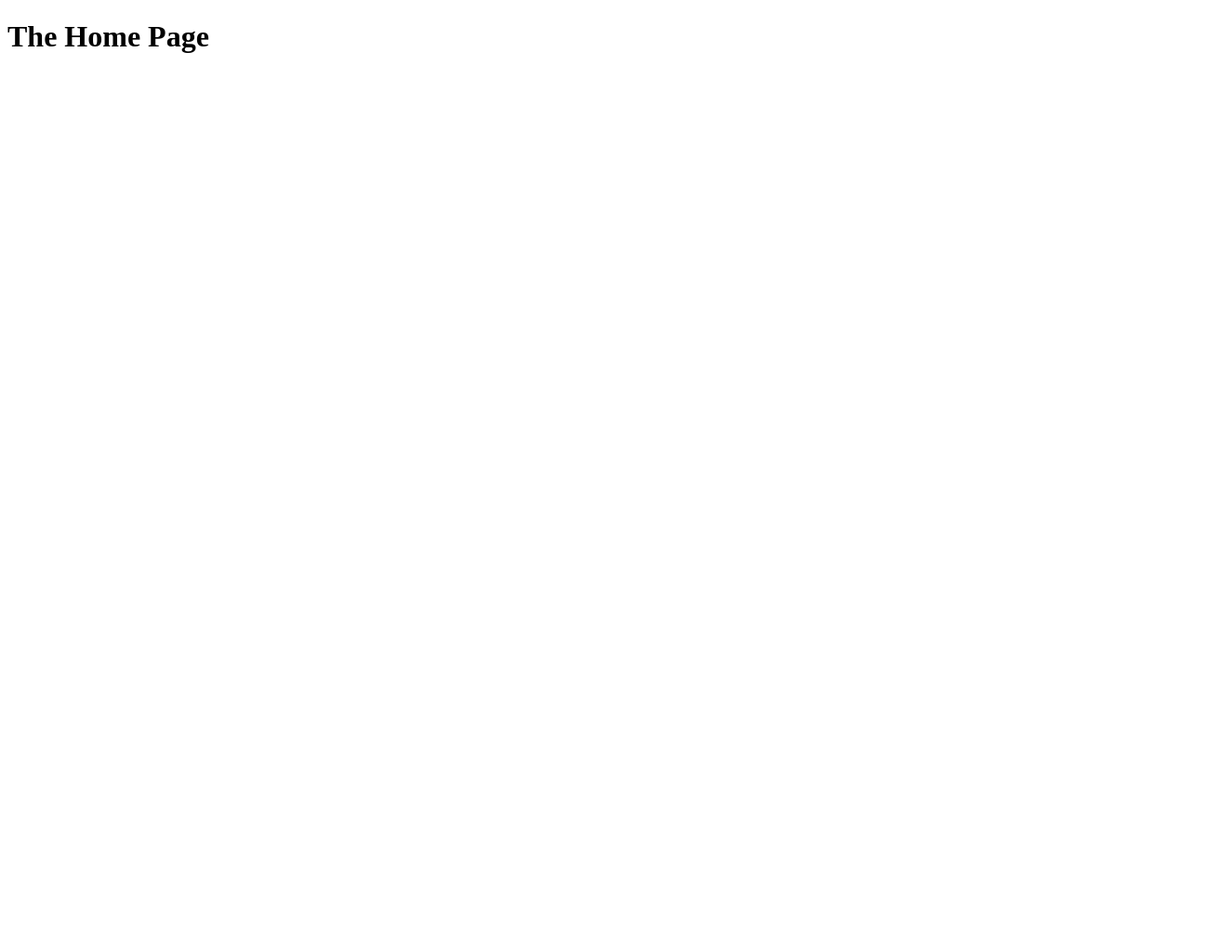
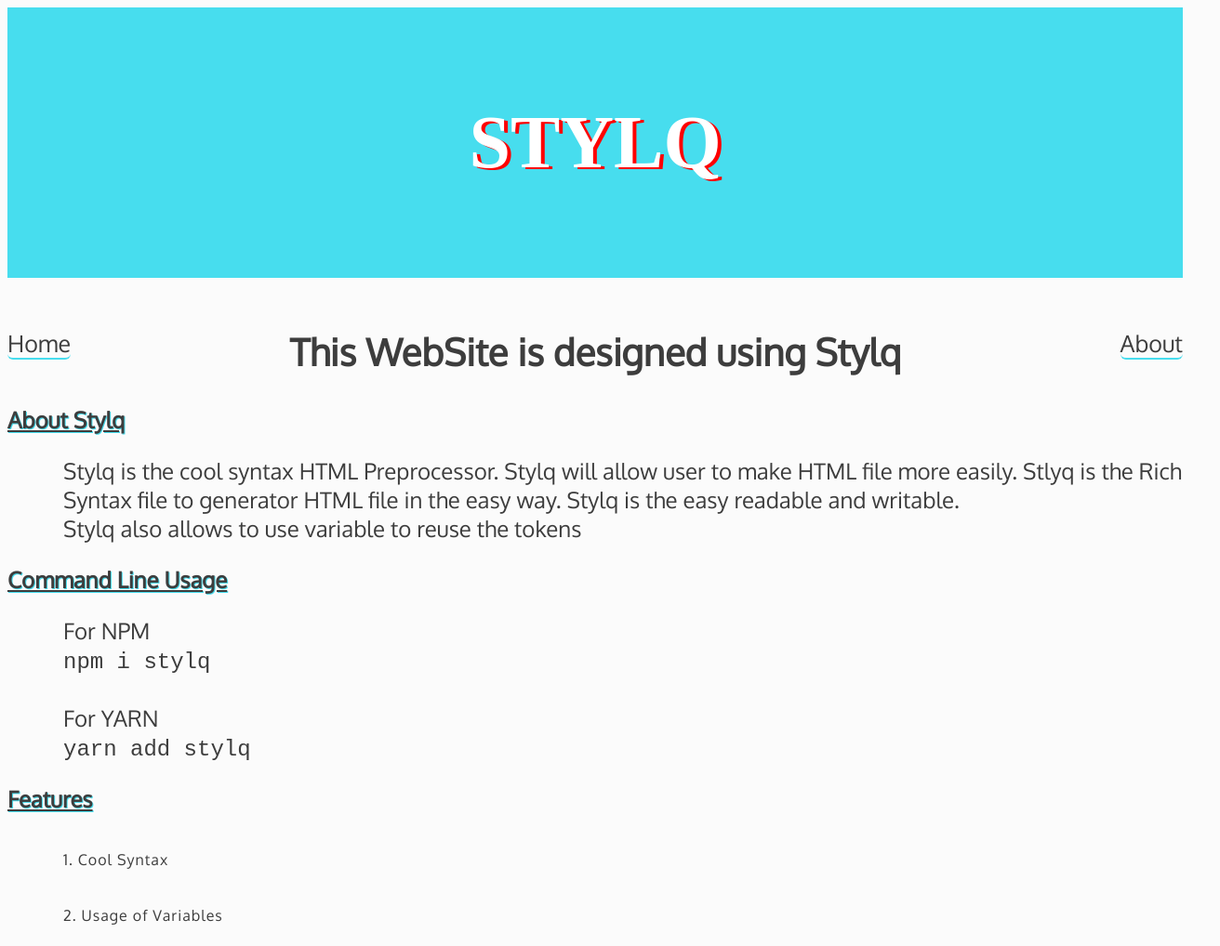
Before and after one commit to aj1thkr1sh/stylq-example, a website: page views/index.html in a window 1280 px wide. Shown: the whole page at 93% size, 1312 px wide, since content can reach past the window. Before the commit the page ends 800 px from the top, so only its background shows below. Drawn offline with Linux system fonts and the light colour scheme; a web font is replaced by a local one.

Commit message:
Add files via upload

```diff
--- a/app.js
+++ b/app.js
@@ -13,11 +13,12 @@ const express = require('express');
 const app = express();
 const stylq = require('stylq');
 const routesController = require('./controllers/routesController');
+const preprocessor = require('./preprocessor');
 
-stylq.processAndSend('./preprocessor/index.stylq','./views/index.html');
-stylq.processAndSend('./preprocessor/about.stylq','./views/about.html');
+preprocessor.make();
 
 app.use(express.static('./public'));
 routesController(app);
+
 app.listen(80);
 console.log('Server On......');
--- a/public/assets/styles.css
+++ b/public/assets/styles.css
@@ -1,19 +1,92 @@
+@import url('https://fonts.googleapis.com/css?family=Oxygen');
+@import url('https://fonts.googleapis.com/css?family=Grand+Hotel');
+@import url('https://fonts.googleapis.com/css?family=Kumar+One+Outline');
+@import url('https://fonts.googleapis.com/css?family=Cabin|Inconsolata|Nunito|Nunito+Sans|Pacifico|Quicksand|Rubik|VT323');
+@import url('https://fonts.googleapis.com/css?family=Montserrat');
+@import url('https://fonts.googleapis.com/css?family=Righteous');
+@import url('https://fonts.googleapis.com/css?family=Monoton');
+@import url('https://fonts.googleapis.com/css?family=Lobster+Two');
+@import url('https://fonts.googleapis.com/css?family=Allerta');
+@import url('https://fonts.googleapis.com/css?family=Rambla');
+@import url('https://fonts.googleapis.com/css?family=Elsie');
+@import url('https://fonts.googleapis.com/css?family=Viga');
+@import url('https://fonts.googleapis.com/css?family=Skranji');
+@import url('https://fonts.googleapis.com/css?family=Marmelad');
+@import url('https://fonts.googleapis.com/css?family=Rosario');
 body{
-    background: #0d1521;
-    font-family: tahoma;
-    color: #989898;
+    background: #fbfbfb;
+    font-family: 'Oxygen', sans-serif;
+    color:  #3d3d3d;
 }
 
-input[type="text"]{
-    width: 70%;
-    padding: 20px;
-    background:#181c22;
-    border: 0;
-    float: left;
-    font-size: 20px;
-    color: #989898;
+h1.grand{
+  font-family: 'Rosario';
+  margin-top: 0px;
+  text-shadow: 4px 2px #ff0000;
+  text-align: center;
+  font-size: 80px;
+  background-color:  #47ddee;
+  padding-top: 100px;
+  padding-bottom: 100px;
+  color: white;
 }
 
+h2.main-title{
+  font-size: 40px;
+  text-align: center;
+}
+h2.sub-title{
+  text-align: left;
+  text-decoration: underline;
+  text-shadow: 1px 1px #47ddee;
+}
+p.description{
+  margin-left: 60px;
+  max-width: 100%;
+  font-size: 24px;
+}
+.floating-background{
+  border-bottom: 2px solid #47ddee;
+  border-radius: 6px;
+  transition-property: border-radius;
+  transition-duration: 0.1s;
+  transition-timing-function: linear;
+  font-size: 25px;
+}
+.floating-background:hover {
+  border-bottom: 5px solid #47ddee;
+}
+.left-content{
+  float: left;
+  text-decoration: none;
+  transform: scale(1);
+  transition: all 0.2s ease-in-out 0.2s;
+}
+a {
+    color: inherit;
+    text-decoration: none;
+}
+.left-content:hover{
+  position: relative;
+  padding-left: 25px;
+
+}
+.right-content{
+  float: right;
+  text-decoration: none;
+  transform: scale(1);
+  transition: all 0.2s ease-in-out 0.2s;
+}
+.right-content:hover{
+  position: relative;
+  padding-right: 25px;
+
+}
+@media only screen and (max-width: 600px) {
+    p.description{
+        margin-left: 0px;
+    }
+}
 button{
     padding: 20px;
     width: 30%;
@@ -28,27 +101,10 @@ button{
 
 ul{
     list-style-type: none;
-    padding: 0;
-    margin: 0;
 }
 
 li{
     width: 100%;
     padding: 20px;
-    box-sizing: border-box;
-    font-family: arial;
-    font-size: 20px;
-    cursor: pointer;
     letter-spacing: 1px;
 }
-
-li:hover{
-    text-decoration: line-through;
-    background: rgba(0,0,0,0.2);
-}
-
-h1{
-    background: url(./logo.png) no-repeat center;
-    margin-bottom: 0;
-    text-indent: -10000px;
-}
--- a/views/index.html
+++ b/views/index.html
@@ -2,12 +2,69 @@
 <html>
     <head>
         <title>
-            The Page
+            Stlyq
         </title>
+        <link rel="stylesheet" type="text/css" href="/assets/styles.css" />
     </head>
     <body>
-        <h1>
-            The Home Page
+        <h1 class="grand">
+            STYLQ
         </h1>
+        <div class="left-content floating-background">
+          <a href="/">
+            Home
+          </a>
+        </div>
+        <div class="right-content floating-background">
+          <a href="/about">
+            About
+          </a>
+        </div>
+        <h2 class="main-title">
+          This WebSite is designed using Stylq
+        </h2>
+        <h2 class="sub-title">
+          About Stylq
+        </h2>
+        <p class="description">
+          Stylq is the cool syntax HTML Preprocessor. Stylq will allow user to make HTML file more easily. Stlyq is the Rich Syntax file to generator HTML file in the easy way. Stylq is the easy readable and writable.
+          <br />
+          Stylq also allows to use variable to reuse the tokens
+        </p>
+        <h2 class="sub-title">
+          Command Line Usage
+        </h2>
+        <p class="description">
+
+          For
+          <a href="https://www.npmjs.com/package/stylq">
+            NPM
+          </a>
+          <br />
+          <code>
+            npm i stylq
+          </code>
+          <br />
+          <br />
+          For
+          <a href="https://yarnpkg.com/en/package/stylq">
+            YARN
+          </a>
+          <br />
+          <code>
+            yarn add stylq
+          </code>
+        </p>
+        <h2 class="sub-title">
+          Features
+        </h2>
+        <ul>
+          <li>
+            1. Cool Syntax
+          </li>
+          <li>
+            2. Usage of Variables
+          </li>
+        </ul>
     </body>
 </html>
```
Also changed, not shown: preprocessor.js (added, +15 -0 lines), views/about.html (+37 -3 lines), 2 other files.
